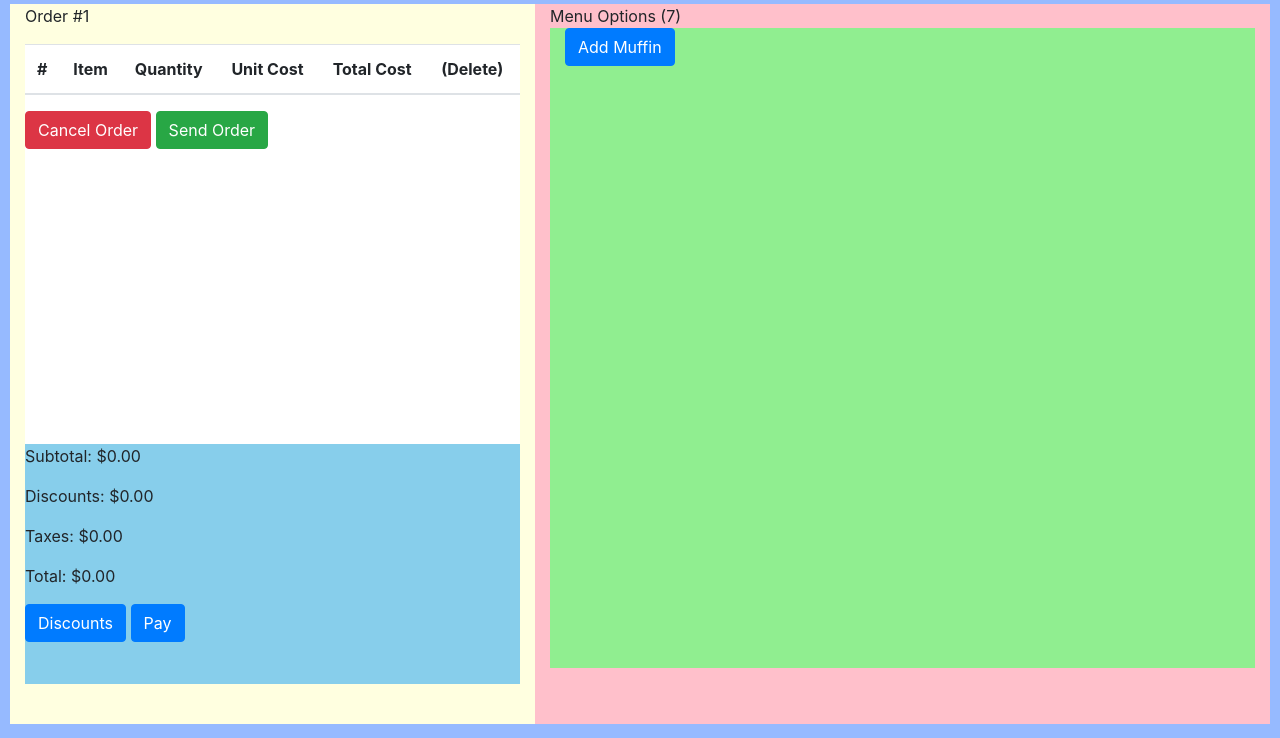
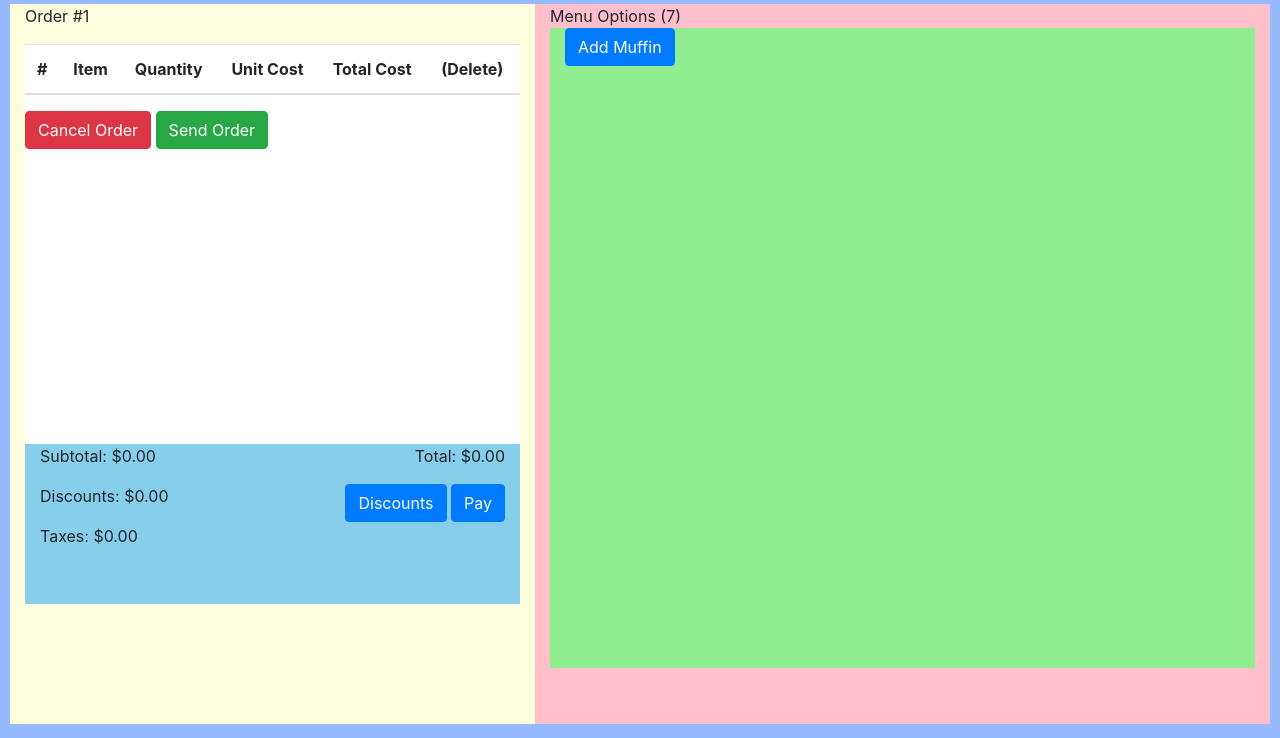
Before and after one commit to andyjzhong/roast, a plain HTML site: page index.html in a window 1280 px wide. Shown: the part 62-800 px from the top of the page. Drawn offline with nearby package versions, Linux system fonts and the light colour scheme.

Commit message:
styling total-area

```diff
--- a/index.html
+++ b/index.html
@@ -39,15 +39,18 @@
                 <button type="button" class="btn btn-danger cancel-order">Cancel Order</button>
                 <button type="button" class="btn btn-success send-order">Send Order</button>
             </div>
-            <div id="total-area" class="col-12">
+            <div id="total-area" class="row col-12 left-panel">
+                <div class="col-6">
+                    <p>Subtotal: $<span id="subtotal-bill-box">0.00</span></p>
+                    <p>Discounts: $<span id="discount-box">0.00</span></p>
+                    <p>Taxes: $<span id="meals-tax-box">0.00</span></p>
+                </div>
+                <div class="col-6 right-panel">
+                    <p>Total: $0.00</p>
+                    <button class="btn btn-primary add-discount">Discounts</button>
+                    <button class="btn btn-primary make-payment" id="openModal">Pay</button>
+                </div>
 
-
-                <p>Subtotal: $<span id="subtotal-bill-box">0.00</span></p>
-                <p>Discounts: $<span id="discount-box">0.00</span></p>
-                <p>Taxes: $<span id="meals-tax-box">0.00</span></p>
-                <p>Total: $0.00</p>
-                <button class="btn btn-primary add-discount">Discounts</button>
-                <button class="btn btn-primary make-payment" id="openModal">Pay</button>
             </div>
         </section>
         <!-- Menu Section -->
--- a/main.css
+++ b/main.css
@@ -2,6 +2,11 @@ body {
     background-color: #96BAFF;
     margin: 0;
     padding: 0;
+}
+
+row {
+    padding: 0;
+    margin: 0;
 }
 
 #main-container {
@@ -9,15 +14,18 @@ body {
     margin: 0 auto;
 }
 
+/* Tab Section */
 #tab-section {
     background-color: lightyellow;
     height: 90vh;
 }
 
+/* Total Section */
 #total-area {
     background-color: skyblue;
-    height: 30vh;
+    height: 20vh;
     padding: 0;
+    margin: 0;
 }
 
 .tab-area {
@@ -26,6 +34,11 @@ body {
     overflow: auto;
 }
 
+#total-area > .right-panel {
+    text-align: right;
+}
+
+/* Menu Section */
 #menu-section {
     background-color: pink;
     height: 90vh;
@@ -36,6 +49,7 @@ body {
     height: 80vh;
 }
 
+/* Modal */
 #modal {
   background-color: rgba(0, 0, 0, 0.4);
   position: fixed;
```
